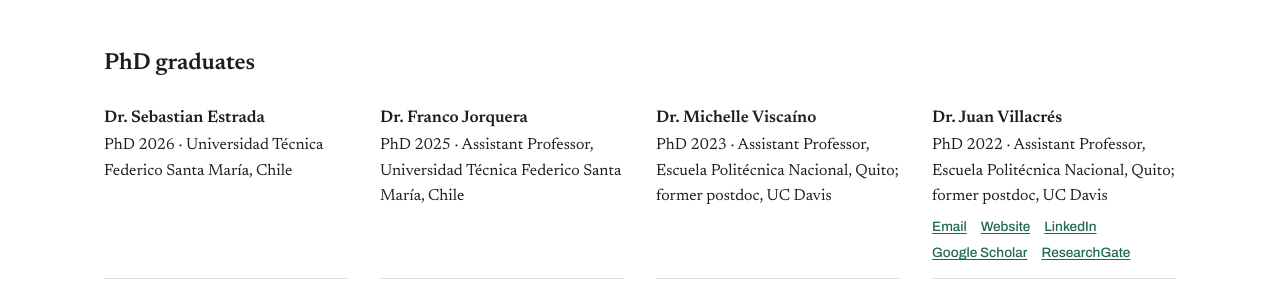
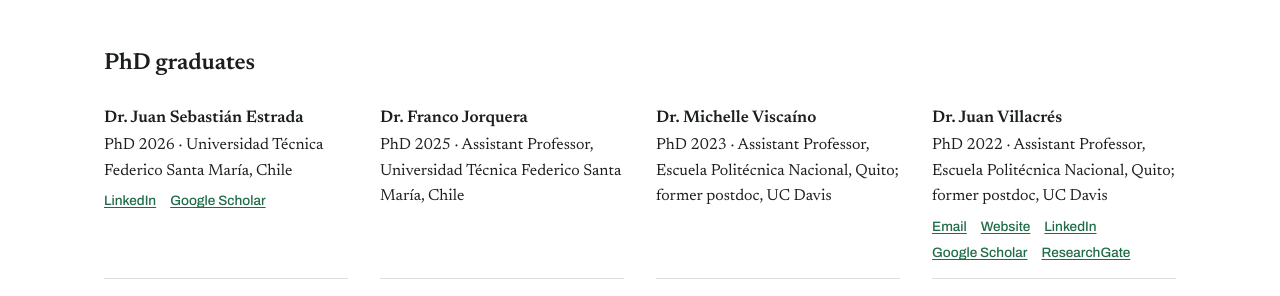
Before and after one commit to fauatcheein/fauatcheein, a Jekyll site: the page built from team.md, in a window 1280 px wide. Shown: the part 1382-1678 px from the top of the page. Built offline with Jekyll 4.4.1, drawn with Linux system fonts in a browser that asks for light colours.

Commit message:
Team: add LinkedIn and Google Scholar for Dr. Juan Sebastián Estrada
Co-Authored-By: Claude Opus 5.5 <noreply@anthropic.com>
Claude-Session: https://claude.ai/code/session_013vG8pAwPL2boRy86rjwP67

```diff
--- a/_data/team.yml
+++ b/_data/team.yml
@@ -46,8 +46,10 @@
 
 - group: PhD graduates
   members:
-    - name: Dr. Sebastian Estrada
+    - name: Dr. Juan Sebastián Estrada
       role: PhD 2026 · Universidad Técnica Federico Santa María, Chile
+      linkedin: "https://www.linkedin.com/in/juan-sebastián-estrada-903b65232"
+      scholar: "https://scholar.google.com/citations?user=_3BAl-oAAAAJ&hl=en"
     - name: Dr. Franco Jorquera
       role: PhD 2025 · Assistant Professor, Universidad Técnica Federico Santa María, Chile
     - name: Dr. Michelle Viscaíno
```
